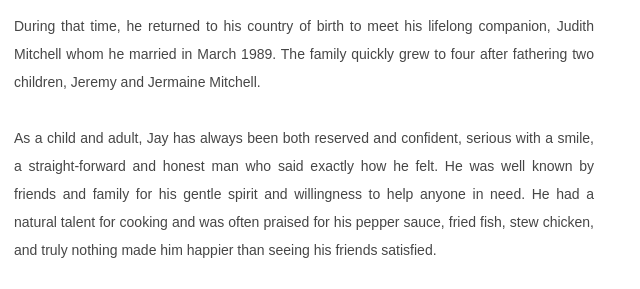
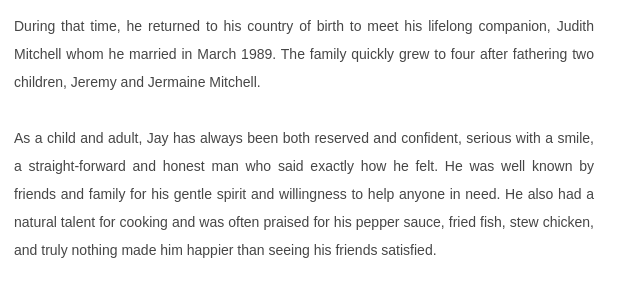
Before and after one commit to MitchellFamily/mitchellfamily.github.io, a plain HTML site: page index.html in a window 1280 px wide. Shown: the part 1100-1389 px from the top of the page, 336-976 px from the left. Drawn offline with nearby package versions, Linux system fonts and the light colour scheme; a web font is replaced by a local one.

Commit message:
Update index.html

```diff
--- a/index.html
+++ b/index.html
@@ -237,7 +237,7 @@ married in March 1989. The family quickly grew to four after fathering two child
 			<br>
 						<p>
 As a child and adult, Jay has always been both reserved and confident,
-serious with a smile, a straight-forward and honest man who said exactly how he felt. He was well known by friends and family for his gentle spirit and willingness to help anyone in need. He had a natural talent for
+serious with a smile, a straight-forward and honest man who said exactly how he felt. He was well known by friends and family for his gentle spirit and willingness to help anyone in need. He also had a natural talent for
 cooking and was often praised for his pepper sauce, fried fish, stew chicken, and truly nothing made him happier than seeing his friends satisfied.
 							</p>
 			<br>
```
